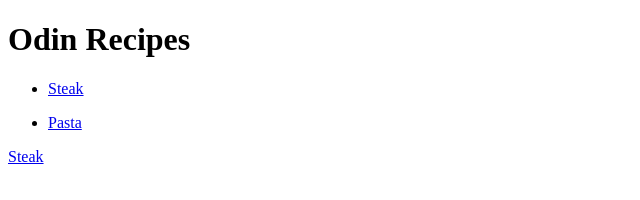
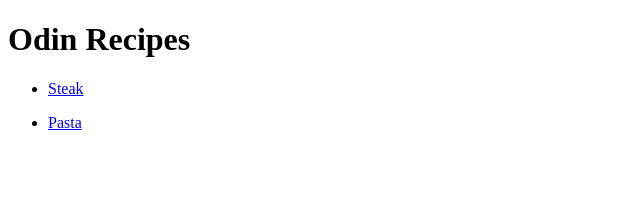
Before and after one commit to anyakusn/odin-recipes, a plain HTML site: page index.html in a window 1280 px wide. Shown: the full height of the page, 0-640 px from the left. Drawn offline with Linux system fonts and the light colour scheme.

```diff
--- a/index.html
+++ b/index.html
@@ -11,6 +11,5 @@
                 <p><li><a href="recipes/Steak.html">Steak</a></li></p>
                 <p><li><a href="recipes/pasta.html">Pasta</a></li></p>
             </ul>
-            <a href="recipes/Steak.html">Steak</a>
         </body>
     </html>
```
